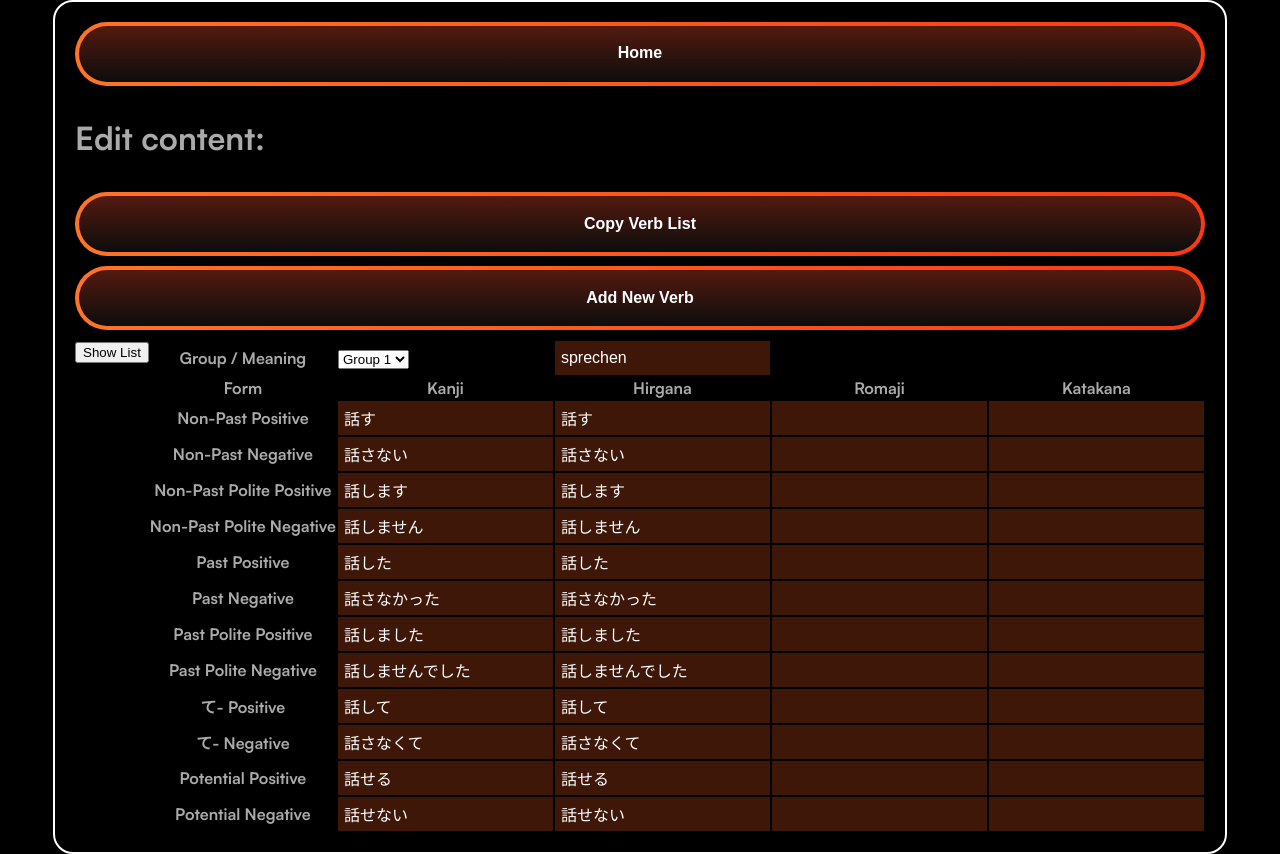
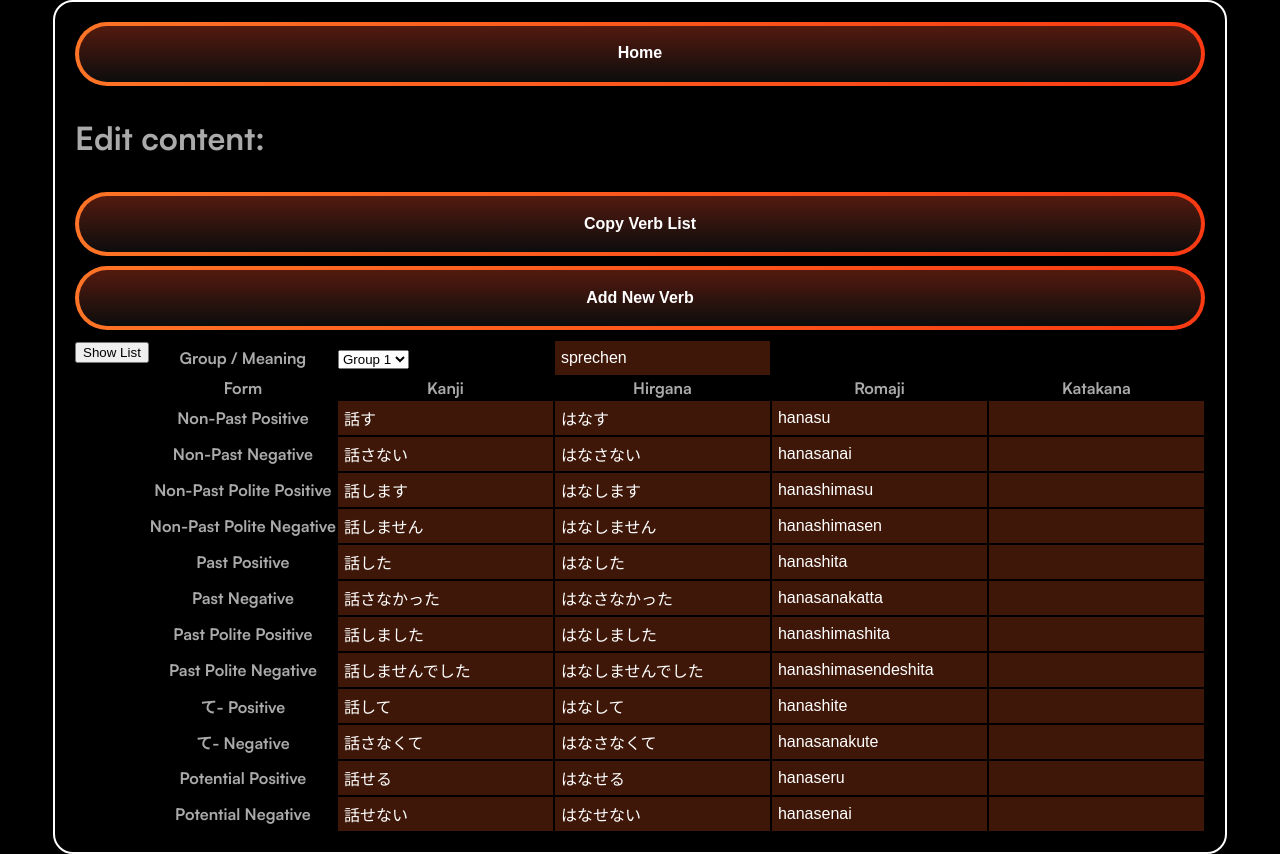
Before and after one commit to dirk-woehr/nihongo-wo-renshuushimasu, a Vue app: page /nihongo-wo-renshuushimasu/edit in a window 1280 px wide. Built offline with nearby package versions, Linux system fonts and the light colour scheme.

Commit message:
Adds buttons to rounds input
updates verb list

```diff
--- a/src/assets/global.css
+++ b/src/assets/global.css
@@ -8,11 +8,14 @@
   --color-text-success-dark: #00aa0090;
   --color-main-button: rgb(18, 70, 167);
   --color-input-background: rgba(182, 69, 25, 0.342);
-  --text-size-button: 2em;
+  --color-button-border: #ff5b20;
+  --font-size-button: 2em;
+  --font-size-input: 24px;
   --padding: 20px;
   --padding-small: 10px;
   --height-fullscreen: 100svh;
   --width-fullscreen: 100svw;
+  --height-input: 40px;
 }
 
 html {
--- a/src/components/main-button/main-button.module.css
+++ b/src/components/main-button/main-button.module.css
@@ -1,7 +1,7 @@
 /* .mainButton {
   background-color: var(--color-main-button);
   border-radius: var(--padding-small);
-  font-size: var(--text-size-button);
+  font-size: var(--font-size-button);
   padding: var(--padding-small) calc(2 * var(--padding));
   color: var(--color-text-highlight);
 } */
--- a/src/components/router-link/router-link.module.css
+++ b/src/components/router-link/router-link.module.css
@@ -1,7 +1,7 @@
 /* .mainLink {
   background-color: var(--color-main-button);
   border-radius: var(--padding-small);
-  font-size: var(--text-size-button);
+  font-size: var(--font-size-button);
   padding: var(--padding-small) calc(2 * var(--padding));
   color: var(--color-text-highlight);
   text-decoration: none;
--- a/src/components/select-training/select-training.module.css
+++ b/src/components/select-training/select-training.module.css
@@ -13,6 +13,8 @@ input.rounds {
   color: var(--color-text-highlight);
   border: none;
   text-align: center;
+  border: 2px solid var(--color-button-border);
+  border-radius: 5px;
 }
 
 label.rounds {
--- a/src/components/select-training/select-training.vue
+++ b/src/components/select-training/select-training.vue
@@ -2,6 +2,7 @@
 <script setup lang="ts">
 import styles from "./select-training.module.css";
 import MainButton from "../main-button/main-button.vue";
+import SmallButton from "../small-button/small-button.vue";
 import VerbFormTraining from "../verb-form-training/verb-form-training.vue";
 import FeatureContainer from "../feature-container/feature-container.vue";
 import RouterLink from "../router-link/router-link.vue";
@@ -29,12 +30,22 @@ watch(
     <template v-if="gameType === null">
       <div :class="styles.rounds">
         <label :class="styles.rounds" for="rounds">Rounds: </label>
+        <SmallButton
+          text="-"
+          @buttonClicked="rounds--"
+          :disabled="rounds < 2"
+        />
         <input
           :class="styles.rounds"
           type="number"
           name="rounds"
           id="rounds"
           v-model="rounds"
+        />
+        <SmallButton
+          text="+"
+          @buttonClicked="rounds++"
+          :disabled="rounds > 29"
         />
       </div>
       <MainButton
--- /dev/null
+++ b/src/components/small-button/small-button.module.css
@@ -0,0 +1,19 @@
+.smallButton {
+  font-size: var(--font-size-button);
+  height: var(--height-input);
+  min-width: var(--height-input);
+  color: var(--color-text-highlight);
+  border: 2px solid var(--color-button-border);
+  border-radius: 5px;
+  background-color: var(--color-input-background);
+  display: flex;
+  justify-content: center;
+}
+
+.smallButton:hover {
+  background-color: var(--color-button-border);
+}
+
+.smallButton:disabled {
+  opacity: 0.5;
+}
--- /dev/null
+++ b/src/components/small-button/small-button.vue
@@ -0,0 +1,20 @@
+// CSS Modules - component class name prefix: MainButton__
+<script setup lang="ts">
+import styles from "./small-button.module.css";
+
+defineProps<{ text: string; disabled?: boolean }>();
+
+const emit = defineEmits<{
+  (event: "buttonClicked"): void;
+}>();
+</script>
+
+<template>
+  <button
+    :class="styles.smallButton"
+    @click="emit('buttonClicked')"
+    :disabled="disabled"
+  >
+    {{ text }}
+  </button>
+</template>
--- a/src/components/verb-form-training/verb-form-training.module.css
+++ b/src/components/verb-form-training/verb-form-training.module.css
@@ -18,12 +18,13 @@
 }
 
 .kotae {
-  font-size: 24px;
-  height: 40px;
+  font-size: var(--font-size-input);
+  height: var(--height-input);
   width: 100%;
   background-color: var(--color-input-background);
+  border: 2px solid var(--color-button-border);
+  border-radius: 5px;
   color: var(--color-text-highlight);
-  border: none;
   text-align: center;
 }
 
--- a/src/components/verb-form-training/verb-form-training.vue
+++ b/src/components/verb-form-training/verb-form-training.vue
@@ -26,6 +26,13 @@ const results = ref<GameResult[]>([]);
 const answer = ref("");
 const showHelp = ref(false);
 
+const currentQueueItem = computed(() => {
+  if (gameQueue.value.length > 0) {
+    return gameQueue.value[gameQueue.value.length - 1];
+  }
+  return null;
+});
+
 const checkResult = () => {
   if (currentQueueItem.value === null) {
     return;
@@ -40,14 +47,8 @@ const checkResult = () => {
   results.value = verbFormResults;
   answer.value = "";
   showHelp.value = false;
+  if (currentQueueItem !== null) document.getElementById("answer")?.focus();
 };
-
-const currentQueueItem = computed(() => {
-  if (gameQueue.value.length > 0) {
-    return gameQueue.value[gameQueue.value.length - 1];
-  }
-  return null;
-});
 
 const translatedVerbForms = computed(() => {
   return {
--- a/src/data/verbs.ts
+++ b/src/data/verbs.ts
@@ -8,85 +8,85 @@ export const verbs: Verb[] = [
       nonPast: {
         positive: {
           kanji: "話す",
-          hiragana: "話す",
-          katakana: null,
-          romaji: "",
+          hiragana: "はなす",
+          katakana: null,
+          romaji: "hanasu",
         },
         negative: {
           kanji: "話さない",
-          hiragana: "話さない",
-          katakana: null,
-          romaji: "",
+          hiragana: "はなさない",
+          katakana: null,
+          romaji: "hanasanai",
         },
       },
       nonPastPolite: {
         positive: {
           kanji: "話します",
-          hiragana: "話します",
-          katakana: null,
-          romaji: "",
+          hiragana: "はなします",
+          katakana: null,
+          romaji: "hanashimasu",
         },
         negative: {
           kanji: "話しません",
-          hiragana: "話しません",
-          katakana: null,
-          romaji: "",
+          hiragana: "はなしません",
+          katakana: null,
+          romaji: "hanashimasen",
         },
       },
       pastPolite: {
         positive: {
           kanji: "話しました",
-          hiragana: "話しました",
-          katakana: null,
-          romaji: "",
+          hiragana: "はなしました",
+          katakana: null,
+          romaji: "hanashimashita",
         },
         negative: {
           kanji: "話しませんでした",
-          hiragana: "話しませんでした",
-          katakana: null,
-          romaji: "",
+          hiragana: "はなしませんでした",
+          katakana: null,
+          romaji: "hanashimasendeshita",
         },
       },
       past: {
         positive: {
           kanji: "話した",
-          hiragana: "話した",
-          katakana: null,
-          romaji: "",
+          hiragana: "はなした",
+          katakana: null,
+          romaji: "hanashita",
         },
         negative: {
           kanji: "話さなかった",
-          hiragana: "話さなかった",
-          katakana: null,
-          romaji: "",
+          hiragana: "はなさなかった",
+          katakana: null,
+          romaji: "hanasanakatta",
         },
       },
       teForm: {
         positive: {
           kanji: "話して",
-          hiragana: "話して",
-          katakana: null,
-          romaji: "",
+          hiragana: "はなして",
+          katakana: null,
+          romaji: "hanashite",
         },
         negative: {
           kanji: "話さなくて",
-          hiragana: "話さなくて",
-          katakana: null,
-          romaji: "",
+          hiragana: "はなさなくて",
+          katakana: null,
+          romaji: "hanasanakute",
         },
       },
       potential: {
         positive: {
           kanji: "話せる",
-          hiragana: "話せる",
-          katakana: null,
-          romaji: "",
+          hiragana: "はなせる",
+          katakana: null,
+          romaji: "hanaseru",
         },
         negative: {
           kanji: "話せない",
-          hiragana: "話せない",
-          katakana: null,
-          romaji: "",
+          hiragana: "はなせない",
+          katakana: null,
+          romaji: "hanasenai",
         },
       },
     },
@@ -992,6 +992,96 @@ export const verbs: Verb[] = [
     },
   },
   {
+    group: "Group 1",
+    meaning: "singen",
+    forms: {
+      nonPast: {
+        positive: {
+          kanji: "歌う",
+          hiragana: "うたう",
+          katakana: null,
+          romaji: "utau",
+        },
+        negative: {
+          kanji: "歌わない",
+          hiragana: "うたわない",
+          katakana: null,
+          romaji: "utawanai",
+        },
+      },
+      nonPastPolite: {
+        positive: {
+          kanji: "歌います",
+          hiragana: "うたいます",
+          katakana: null,
+          romaji: "utaimasu",
+        },
+        negative: {
+          kanji: "歌いません",
+          hiragana: "うたいません",
+          katakana: null,
+          romaji: "utaimasen",
+        },
+      },
+      pastPolite: {
+        positive: {
+          kanji: "歌いました",
+          hiragana: "うたいました",
+          katakana: null,
+          romaji: "utaimashita",
+        },
+        negative: {
+          kanji: "歌いませんでした",
+          hiragana: "うたいませんでした",
+          katakana: null,
+          romaji: "utaimasendeshita",
+        },
+      },
+      past: {
+        positive: {
+          kanji: "歌った",
+          hiragana: "うたった",
+          katakana: null,
+          romaji: "utatta",
+        },
+        negative: {
+          kanji: "歌わなかった",
+          hiragana: "うたわなかった",
+          katakana: null,
+          romaji: "utawanakatta",
+        },
+      },
+      teForm: {
+        positive: {
+          kanji: "歌って",
+          hiragana: "うたって",
+          katakana: null,
+          romaji: "utatte",
+        },
+        negative: {
+          kanji: "歌わなくて",
+          hiragana: "うたわなくて",
+          katakana: null,
+          romaji: "utawanakute",
+        },
+      },
+      potential: {
+        positive: {
+          kanji: "歌える",
+          hiragana: "うたえる",
+          katakana: null,
+          romaji: "utaeru",
+        },
+        negative: {
+          kanji: "歌えない",
+          hiragana: "うたえない",
+          katakana: null,
+          romaji: "utaenai",
+        },
+      },
+    },
+  },
+  {
     group: "Group 2",
     meaning: "sein (Dinge)",
     forms: {
```
